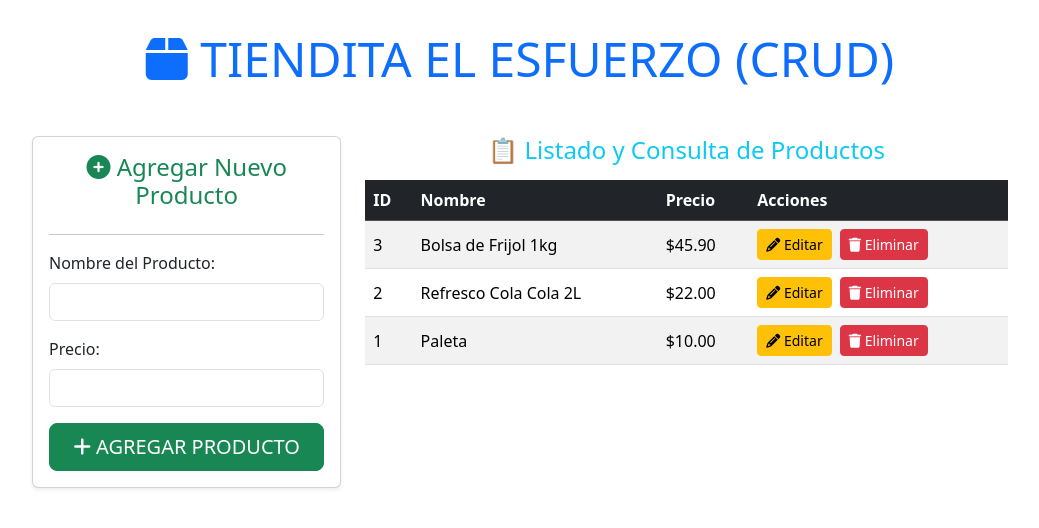
After one commit to EmisaurioRex/PHP, a PHP site: page /Pruebota.php in a window 1280 px wide. The commit adds this page. Shown: the top 528 px of the page, without its empty margins (120-1159 px from the left). Run offline with PHP 8.4, Linux system fonts and the light colour scheme; data comes from the database, SQL or seed files in the repository.

Commit message:
Practica 4
Archivos .php para practica 4 :D

```diff
--- /dev/null
+++ b/Pruebota.php
@@ -0,0 +1,191 @@
+<?php
+
+
+define('DB_SERVER', '127.0.0.1:3306');
+define('DB_BASE', 'tiendita');
+define('DB_USR', 'root');
+define('DB_PASS', '1234');
+
+$server = DB_SERVER;
+$base = DB_BASE;
+$usr = DB_USR;
+$pass = DB_PASS;
+
+
+function ejecutar($query, $server, $base, $usr, $pass) {
+    $cnx = mysqli_connect($server, $usr, $pass, $base);
+    if (mysqli_connect_errno()) {
+        error_log("Error de conexión: " . mysqli_connect_error());
+        return false;
+    }
+    $res = mysqli_query($cnx, $query);
+    mysqli_close($cnx);
+    return $res;
+}
+
+function insertar($query, $server, $base, $usr, $pass) {
+    $cnx = mysqli_connect($server, $usr, $pass, $base);
+    if (mysqli_connect_errno()) {
+        error_log("Error de conexión: " . mysqli_connect_error());
+        return false;
+    }
+    $res = mysqli_query($cnx, $query);
+    $id = mysqli_insert_id($cnx);
+    mysqli_close($cnx);
+    return $res ? $id : false;
+}
+
+function seleccionar($query, $server, $base, $usr, $pass) {
+    $resultados = [];
+    $cnx = mysqli_connect($server, $usr, $pass, $base);
+    if (mysqli_connect_errno()) {
+        error_log("Error de conexión: " . mysqli_connect_error());
+        return false;
+    }
+    $res = mysqli_query($cnx, $query);
+    if ($res) {
+         while ($registro = mysqli_fetch_row($res) ) {
+             $resultados[] = $registro;
+           }
+           mysqli_free_result($res);
+    }
+    mysqli_close($cnx);
+    return $resultados;
+}
+
+
+$mensaje = '';
+$accion = isset($_POST['accion']) ? $_POST['accion'] : (isset($_GET['accion']) ? $_GET['accion'] : '');
+$producto_a_editar = [];
+$nombre_archivo = "Pruebota.php";
+
+
+if ($accion === 'editar' && isset($_GET['id'])) {
+    $id_editar = intval($_GET['id']);
+    $query = "SELECT id_producto, nombre, precio FROM productos WHERE id_producto = $id_editar";
+    $resultado = seleccionar($query, $server, $base, $usr, $pass);
+
+    if (!empty($resultado)) {
+        $producto_a_editar = [
+            'id' => $resultado[0][0],
+            'nombre' => $resultado[0][1],
+            'precio' => $resultado[0][2]
+        ];
+    } else {
+        $mensaje = '<div class="alert alert-warning"><i class="fas fa-exclamation-triangle"></i> Producto no encontrado.</div>';
+        $accion = '';
+    }
+}
+
+
+$query_productos = "SELECT id_producto, nombre, precio FROM productos ORDER BY id_producto DESC";
+$productos = seleccionar($query_productos, $server, $base, $usr, $pass);
+
+?>
+
+<!DOCTYPE html>
+<html lang="es">
+<head>
+    <meta charset="UTF-8">
+    <meta name="viewport" content="width=device-width, initial-scale=1.0">
+    <title>CRUD de Productos - Mi Tienda</title>
+    <link href="https://cdn.jsdelivr.net/npm/bootstrap@5.3.2/dist/css/bootstrap.min.css" rel="stylesheet" crossorigin="anonymous">
+    <link rel="stylesheet" href="https://cdnjs.cloudflare.com/ajax/libs/font-awesome/6.5.1/css/all.min.css" integrity="sha512-DTOQO9RWCH3ppGqcWaEA1BIZOC6xxalwEsw9c2QQeAIftl+Vegovlnee1c9QX4TctnWMn13TZye+giMm8e2LwA==" crossorigin="anonymous" referrerpolicy="no-referrer" />
+    <style>
+        .crud-container { max-width: 1000px; margin: 30px auto; }
+        .producto-row:hover { background-color: #f8f9fa; }
+    </style>
+</head>
+<body>
+
+    <div class="container crud-container">
+        <header class="mb-5 text-center">
+            <h1 class="display-5 text-primary"><i class="fas fa-box"></i> TIENDITA EL ESFUERZO (CRUD)</h1>
+        </header>
+
+
+        <div class="row">
+            <div class="col-md-4">
+                <div class="card shadow-sm p-3 mb-4">
+                    <h4 class="card-title text-center text-<?php echo !empty($producto_a_editar) ? 'warning' : 'success'; ?>">
+                        <?php echo !empty($producto_a_editar) ? '<i class="fas fa-edit"></i> Modificar Producto' : '<i class="fas fa-plus-circle"></i> Agregar Nuevo Producto'; ?>
+                    </h4>
+                    <hr>
+
+                    <form method="POST" action="<?php echo !empty($producto_a_editar) ? 'modificar.php' : 'agregar.php'; ?>">
+                        <input type="hidden" name="accion" value="<?php echo !empty($producto_a_editar) ? 'modificar' : 'agregar'; ?>">
+
+                        <?php if (!empty($producto_a_editar)): ?>
+                            <input type="hidden" name="id_producto" value="<?php echo $producto_a_editar['id']; ?>">
+                        <?php endif; ?>
+
+                        <div class="mb-3">
+                            <label for="nombre" class="form-label">Nombre del Producto:</label>
+                            <input type="text" class="form-control" id="nombre" name="nombre"
+                                value="<?php echo !empty($producto_a_editar) ? htmlspecialchars($producto_a_editar['nombre']) : ''; ?>" required>
+                        </div>
+
+                        <div class="mb-3">
+                            <label for="precio" class="form-label">Precio:</label>
+                            <input type="number" class="form-control" id="precio" name="precio" step="0.01" min="0.01"
+                                value="<?php echo !empty($producto_a_editar) ? htmlspecialchars($producto_a_editar['precio']) : ''; ?>" required>
+                        </div>
+
+                        <div class="d-grid gap-2">
+                            <button type="submit" class="btn btn-<?php echo !empty($producto_a_editar) ? 'warning' : 'success'; ?> btn-lg">
+                                <?php echo !empty($producto_a_editar) ? '<i class="fas fa-save"></i> GUARDAR CAMBIOS' : '<i class="fas fa-plus"></i> AGREGAR PRODUCTO'; ?>
+                            </button>
+                            <?php if (!empty($producto_a_editar)): ?>
+                                <a href="<?php echo $nombre_archivo; ?>" class="btn btn-outline-secondary"><i class="fas fa-times"></i> Cancelar Edición</a>
+                            <?php endif; ?>
+                        </div>
+                    </form>
+                </div>
+            </div>
+
+            <div class="col-md-8">
+                <h4 class="text-center text-info mb-3">📋 Listado y Consulta de Productos</h4>
+
+                <div class="table-responsive">
+                    <table class="table table-striped table-hover align-middle">
+                        <thead class="table-dark">
+                            <tr>
+                                <th>ID</th>
+                                <th>Nombre</th>
+                                <th>Precio</th>
+                                <th>Acciones</th>
+                            </tr>
+                        </thead>
+                        <tbody>
+                            <?php if (!empty($productos)): ?>
+                                <?php foreach ($productos as $p): ?>
+                                    <tr class="producto-row">
+                                        <td><?php echo $p[0]; ?></td>
+                                        <td><?php echo htmlspecialchars($p[1]); ?></td>
+                                        <td>$<?php echo number_format($p[2], 2); ?></td>
+                                        <td>
+                                            <a href="<?php echo $nombre_archivo; ?>?accion=editar&id=<?php echo $p[0]; ?>" class="btn btn-sm btn-warning me-1"><i class="fas fa-pencil-alt"></i> Editar</a>
+
+                                            <form method="POST" action="eliminar.php" class="d-inline" onsubmit="return confirm('¿Estás seguro de que quieres eliminar el producto: <?php echo htmlspecialchars($p[1]); ?>?');">
+                                                <input type="hidden" name="accion" value="eliminar">
+                                                <input type="hidden" name="id_producto" value="<?php echo $p[0]; ?>">
+                                                <button type="submit" class="btn btn-sm btn-danger"><i class="fas fa-trash"></i> Eliminar</button>
+                                            </form>
+                                        </td>
+                                    </tr>
+                                <?php endforeach; ?>
+                            <?php else: ?>
+                                <tr>
+                                    <td colspan="4" class="text-center text-danger">No hay productos registrados en la base de datos.</td>
+                                </tr>
+                            <?php endif; ?>
+                        </tbody>
+                    </table>
+                </div>
+            </div>
+        </div>
+    </div>
+
+    <script src="https://cdn.jsdelivr.net/npm/bootstrap@5.3.2/dist/js/bootstrap.bundle.min.js" crossorigin="anonymous"></script>
+</body>
+</html>
```
Also changed, not shown: Actualizar.php (added, +53 -0 lines), Agregar.php (added, +53 -0 lines), Eliminar.php (added, +49 -0 lines), Modificar.php (added, +52 -0 lines), resultado.php (+4 -4 lines).
